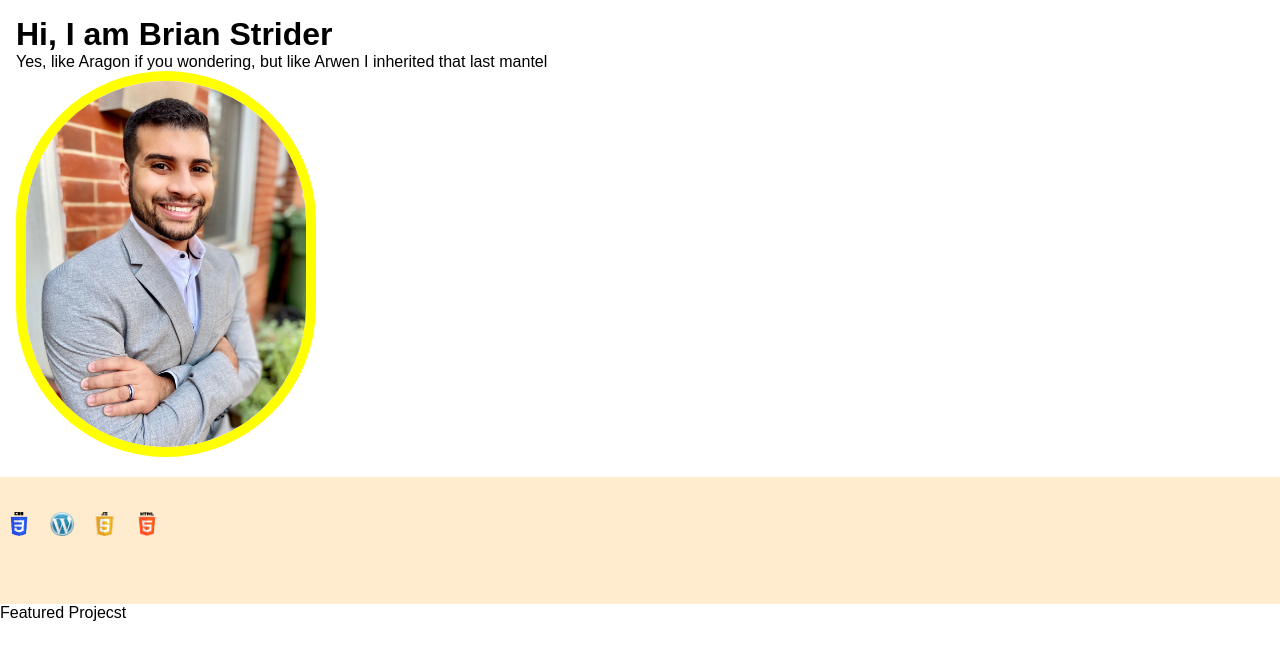
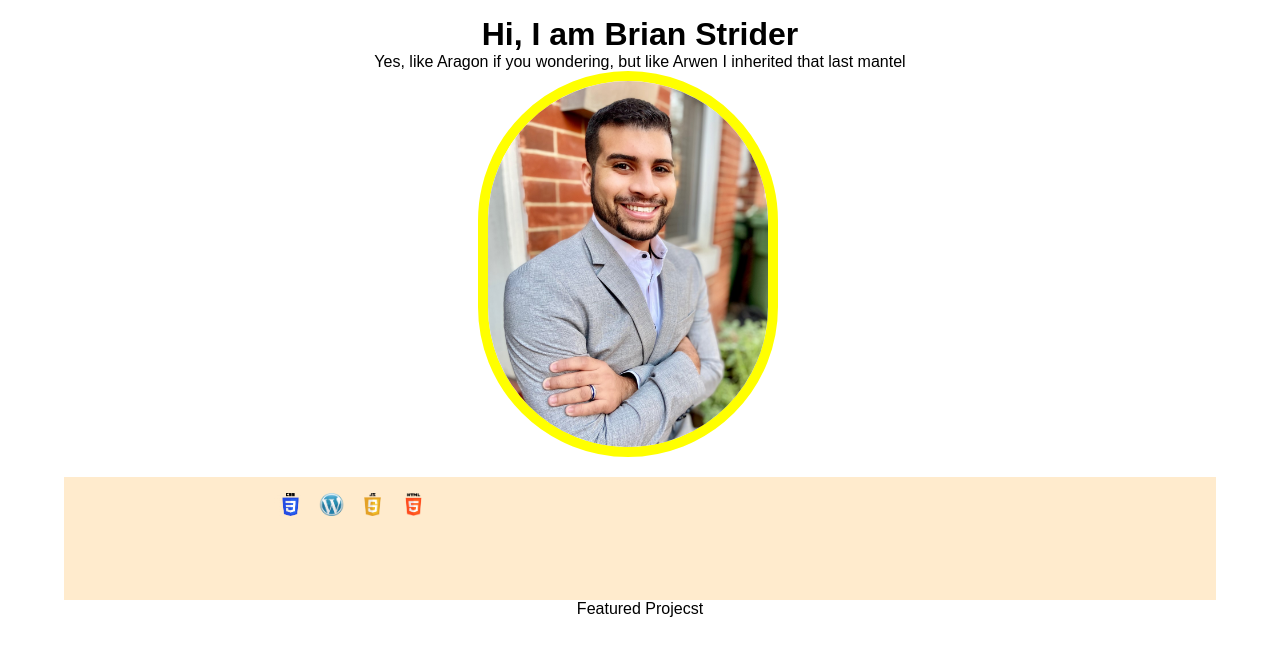
Before and after one commit to morobm1/Brian-s-Portfolio-Website, a PHP site: page / in a window 1280 px wide. Shown: the part 68-728 px from the top of the page. Run offline with PHP 8.4, Linux system fonts and the light colour scheme.

Commit message:
updated text alignment

```diff
--- a/css/index.css
+++ b/css/index.css
@@ -45,45 +45,50 @@ nav ul li {
 }
 
 
-
 .skillDivider{
     padding-bottom: 1rem;
     padding-top: 1rem;
-    margin: 0;
+    margin-right: 5%;
+    margin-left: 5%;
     width: auto;
     background-color: blanchedalmond;
     display: grid;
-    grid-template-columns: repeat(auto-fit, minmax(400px, 1fr));
+    grid-template-columns: repeat(auto-fit, minmax(415px, 0.5fr));
 }
 
 .langIcon{
-    max-width: 420px;
-    min-width: 420px;
     height: 100%;
-    display: inline-block;
-    justify-content: center;
-    align-content: center;
+
 }
 
 .descHolder{
     width: 100%;
     height: 100%;
-    padding-left: 0;
     float: right;
+    padding: 2rem;
+    text-align: left;
 }
 
 .bigLogo {
     max-width: 100%;
     max-height: 75%;
+    display: flex;
+    flex-direction: column;
+    justify-content: center;
+    align-items: center;
 }
 
 img#BLogo {
     padding-top: 25px;
+
+    max-width: 411px;
 }
 
 .logo{
     max-width: 100px;
     max-height: 25%;
+    display: inline;
+
 }
 
 
@@ -100,7 +105,11 @@ img#BLogo {
     color: black;
 }
 
-@media (max-width: 390px) {
+div {
+    text-align: center;
+}
+
+@media (max-width: 400px) {
     body {
         width: 100vw;
     }
@@ -119,6 +128,7 @@ img#BLogo {
         height: 100%;
         padding-left: 0;
         height: 100%;
+        text-align: left;
     }
 
 
--- a/index.html
+++ b/index.html
@@ -28,11 +28,12 @@
     <div class="skillDivider">
 
         <div class="langIcon">
-            <img class="logo" src="./Images/CSS-Logo-500x313.png" id="cssL" alt="CSS logo">
-            <img class="logo" src="./Images/1200px-Wordpress_Blue_logo.png" id="wordpressL" alt="CSS logo">
-            <img class="logo" src="./Images/JavaScript-Logo.png" id="jsL"alt="CSS logo">
-            <img class="logo" src="./Images/5968267.png" id="htmlL" alt="CSS logo">
-
+            <div class="logo">
+                <img class="logo" src="./Images/CSS-Logo-500x313.png" id="cssL" alt="CSS logo">
+                <img class="logo" src="./Images/1200px-Wordpress_Blue_logo.png" id="wordpressL" alt="CSS logo">
+                <img class="logo" src="./Images/JavaScript-Logo.png" id="jsL"alt="CSS logo">
+                <img class="logo" src="./Images/5968267.png" id="htmlL" alt="CSS logo">
+            </div>
             <div class="bigLogo">
                 <img src="" id="BLogo" alt="">
             </div>
```
